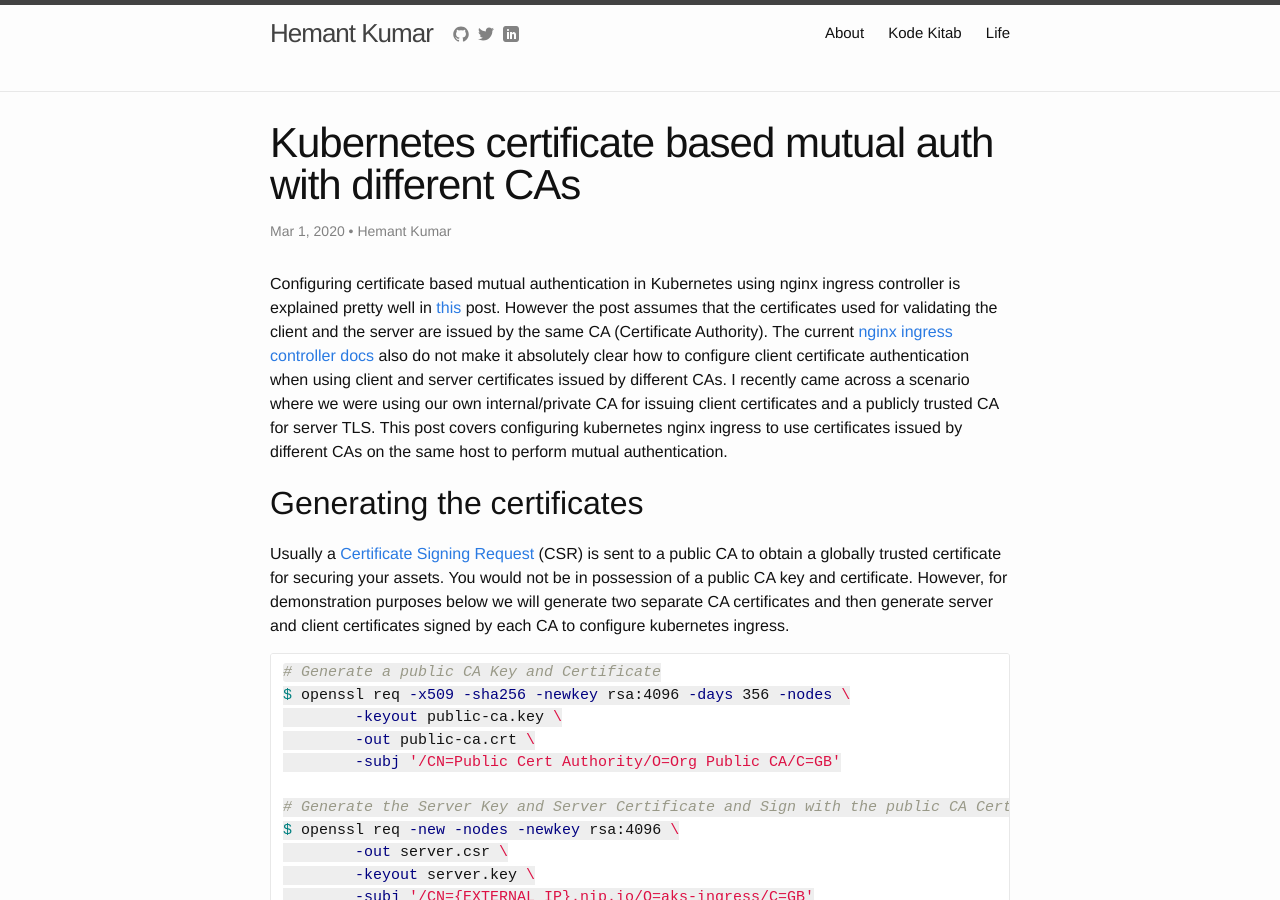
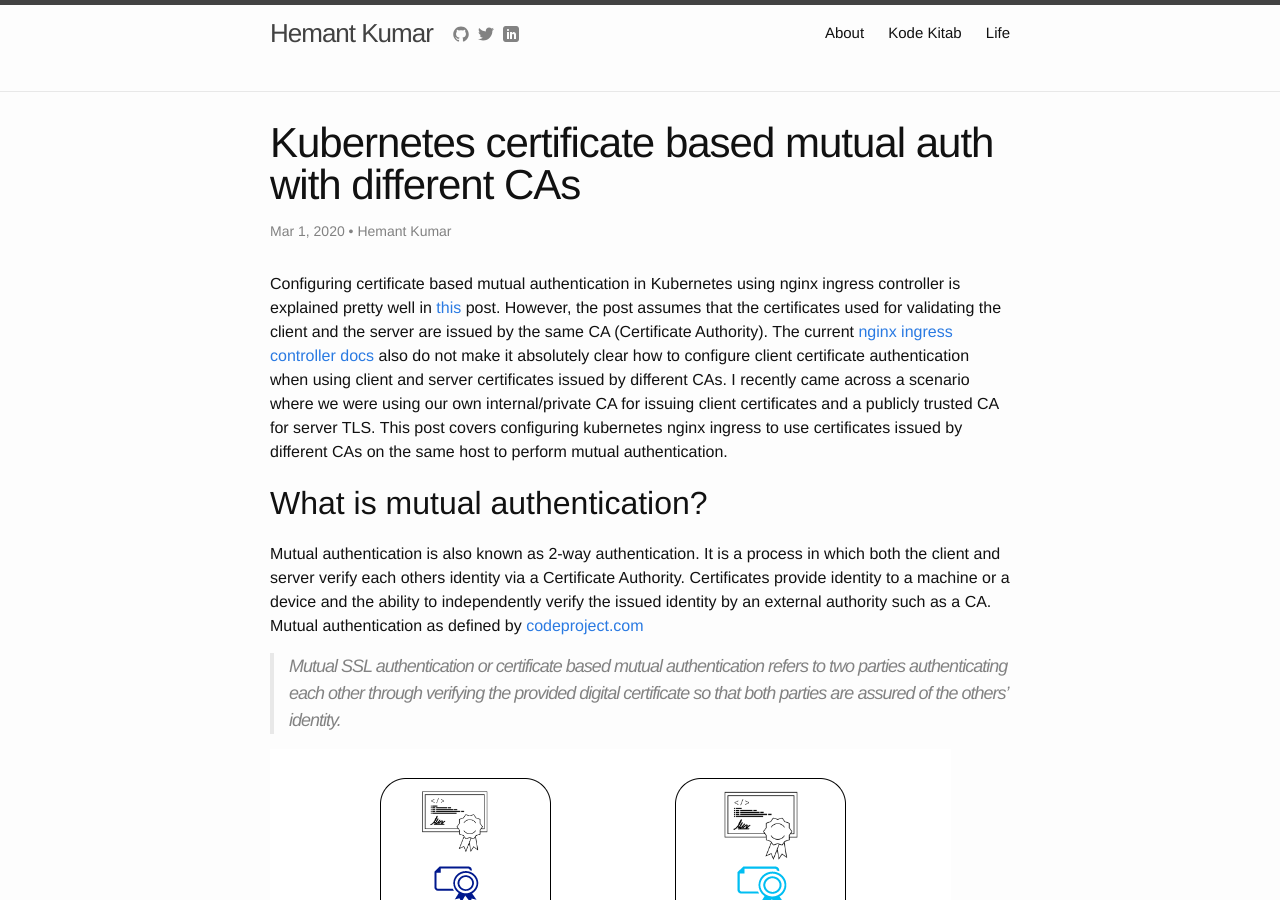
Before and after one commit to hemantksingh/hemantksingh.github.io, a Jekyll site: the page built from _posts/2020-10-28-kubernetes-mutual-auth-with-diffferent-cas.markdown, in a window 1280 px wide and 900 px high. Built offline with Jekyll 4.4.1, drawn with Linux system fonts in a browser that asks for light colours; comment, search, counter and statistics services are not loaded.

Commit message:
Add mutual auth

```diff
--- a/_posts/2020-10-28-kubernetes-mutual-auth-with-diffferent-cas.markdown
+++ b/_posts/2020-10-28-kubernetes-mutual-auth-with-diffferent-cas.markdown
@@ -9,7 +9,16 @@
 modified_time: '2020-02-29T23:31:00.000-08:00'
 ---
 
-Configuring certificate based mutual authentication in Kubernetes using nginx ingress controller is explained pretty well in [this](https://medium.com/@awkwardferny/configuring-certificate-based-mutual-authentication-with-kubernetes-ingress-nginx-20e7e38fdfca) post. However the post assumes that the certificates used for validating the client and the server are issued by the same CA (Certificate Authority). The current [nginx ingress controller docs](https://kubernetes.github.io/ingress-nginx/examples/auth/client-certs/) also do not make it absolutely clear how to configure client certificate authentication when using client and server certificates issued by different CAs. I recently came across a scenario where we were using our own internal/private CA for issuing client certificates and a publicly trusted CA for server TLS. This post covers configuring kubernetes nginx ingress to use certificates issued by different CAs on the same host to perform mutual authentication.
+Configuring certificate based mutual authentication in Kubernetes using nginx ingress controller is explained pretty well in [this](https://medium.com/@awkwardferny/configuring-certificate-based-mutual-authentication-with-kubernetes-ingress-nginx-20e7e38fdfca) post. However, the post assumes that the certificates used for validating the client and the server are issued by the same CA (Certificate Authority). The current [nginx ingress controller docs](https://kubernetes.github.io/ingress-nginx/examples/auth/client-certs/) also do not make it absolutely clear how to configure client certificate authentication when using client and server certificates issued by different CAs. I recently came across a scenario where we were using our own internal/private CA for issuing client certificates and a publicly trusted CA for server TLS. This post covers configuring kubernetes nginx ingress to use certificates issued by different CAs on the same host to perform mutual authentication.
+
+
+## What is mutual authentication?
+
+Mutual authentication is also known as 2-way authentication. It is a process in which both the client and server verify each others identity via a Certificate Authority. Certificates provide identity to a machine or a device and the ability to independently verify the issued identity by an external authority such as a CA. Mutual authentication as defined by [codeproject.com](https://www.codeproject.com/Articles/326574/An-Introduction-to-Mutual-SSL-Authentication)
+
+<blockquote>Mutual SSL authentication or certificate based mutual authentication refers to two parties authenticating each other through verifying the provided digital certificate so that both parties are assured of the others’ identity.</blockquote>
+
+![mutual-auth.png](../assets/mutual-auth.png "Mutual authentication")
 
 ## Generating the certificates
 
```
Also changed, not shown: assets/mutual-auth.png (added).
